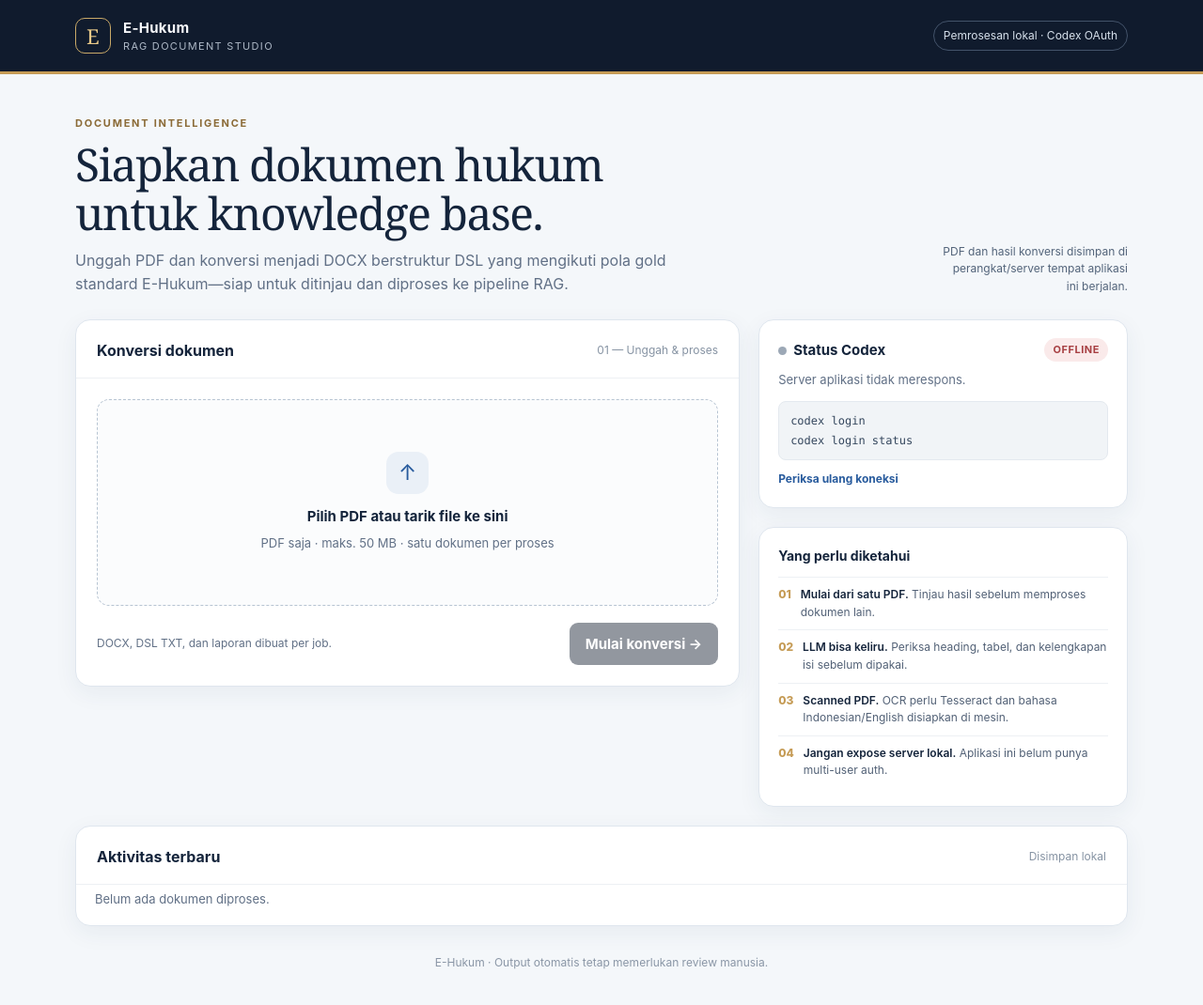
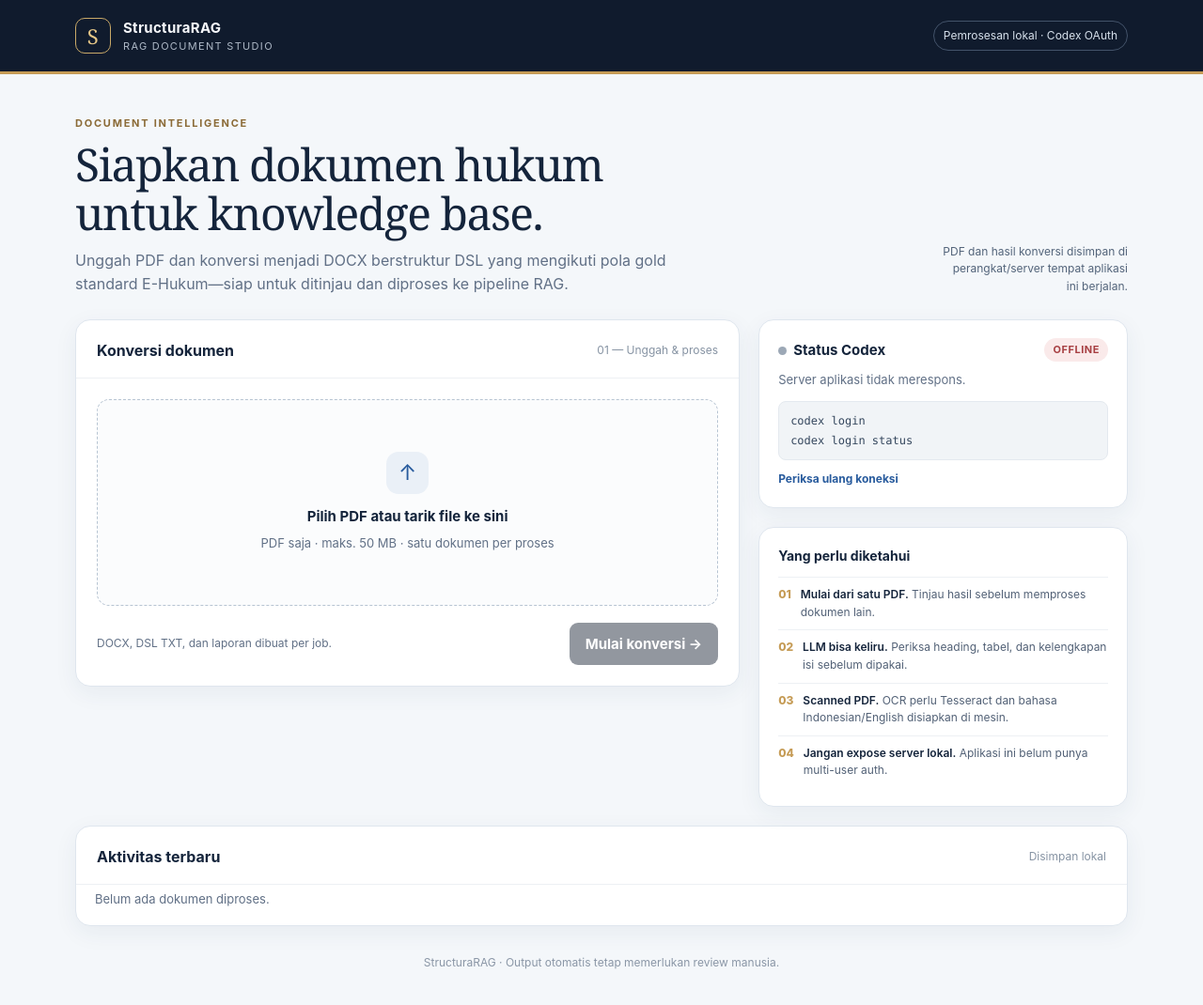
Before and after one commit to Ripanrz/StructuraRAG, a plain HTML site: page webapp/static/index.html in a window 1280 px wide. Shown: the whole page at 94% size. Drawn offline with Linux system fonts and the light colour scheme; no server answers.

Commit message:
chore: rebrand project as StructuraRAG

```diff
--- a/webapp/static/index.html
+++ b/webapp/static/index.html
@@ -4,7 +4,7 @@
   <meta charset="utf-8">
   <meta name="viewport" content="width=device-width, initial-scale=1">
   <meta name="theme-color" content="#101b2d">
-  <title>E-Hukum · RAG Document Studio</title>
+  <title>StructuraRAG · RAG Document Studio</title>
   <style>
     :root { color-scheme: light; --ink:#14243b; --muted:#617086; --line:#dfe6ee; --paper:#fff; --canvas:#f4f7fa; --navy:#101b2d; --blue:#285b9d; --gold:#c59b55; --green:#21745a; --red:#a73f42; }
     * { box-sizing:border-box }
@@ -81,7 +81,7 @@
 <body>
   <header class="topbar">
     <div class="top-inner">
-      <div class="brand"><div class="brand-mark">E</div><div><div class="brand-name">E-Hukum</div><div class="brand-sub">RAG Document Studio</div></div></div>
+      <div class="brand"><div class="brand-mark">S</div><div><div class="brand-name">StructuraRAG</div><div class="brand-sub">RAG Document Studio</div></div></div>
       <div class="local-tag">Pemrosesan lokal · Codex OAuth</div>
     </div>
   </header>
@@ -122,7 +122,7 @@
       <div class="card-head"><h2 class="card-title">Aktivitas terbaru</h2><span class="step">Disimpan lokal</span></div>
       <div class="history-list" id="history"><div class="empty">Belum ada dokumen diproses.</div></div>
     </section>
-    <div class="foot">E-Hukum · Output otomatis tetap memerlukan review manusia.</div>
+    <div class="foot">StructuraRAG · Output otomatis tetap memerlukan review manusia.</div>
   </main>
   <script>
     const input = document.querySelector('#pdf-file');
```
